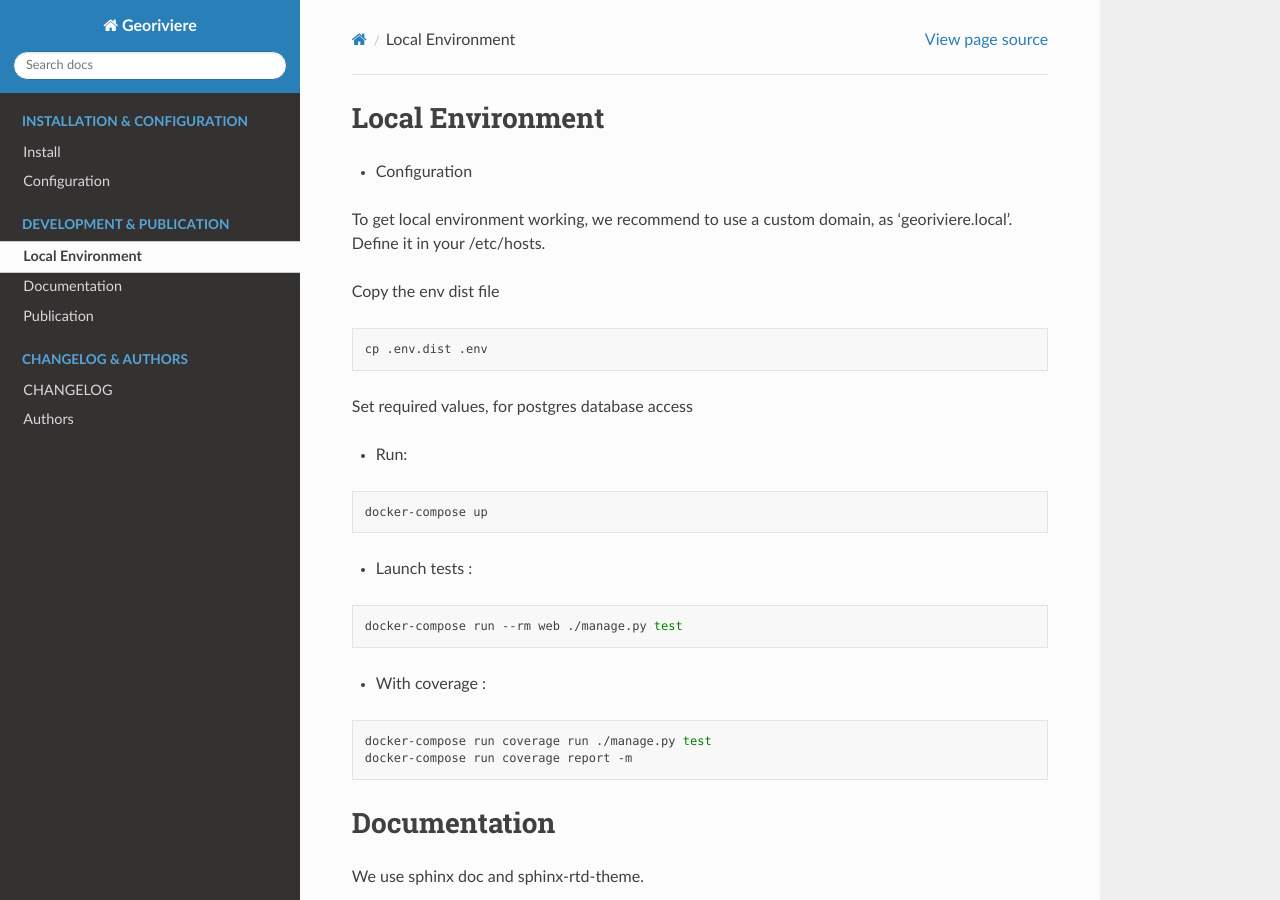
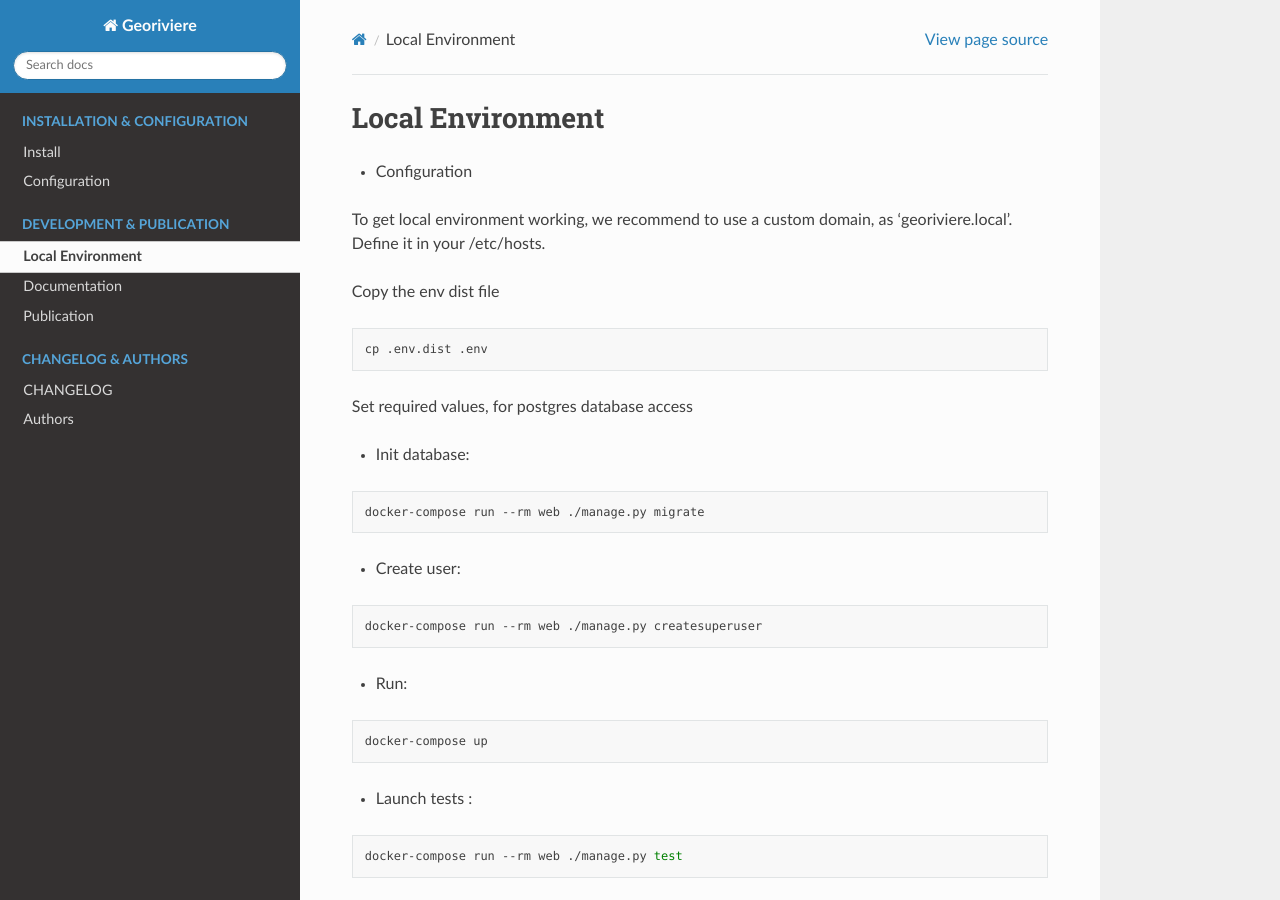
Before and after one commit to Georiviere/Georiviere-admin, a Sphinx documentation site: the page built from docs/development.rst, in a window 1280 px wide and 900 px high. Built offline with Sphinx 7.4.7 and the Read the Docs theme 2.0.0, drawn with Linux system fonts in a browser that asks for light colours; the version number could not be read and is left out.

Commit message:
Add migrations step to documentation

```diff
--- a/docs/development.rst
+++ b/docs/development.rst
@@ -13,6 +13,20 @@ Copy the env dist file
     cp .env.dist .env
 
 Set required values, for postgres database access
+
+
+* Init database:
+
+.. code-block :: bash
+
+    docker-compose run --rm web ./manage.py migrate
+
+
+* Create user:
+
+.. code-block :: bash
+
+    docker-compose run --rm web ./manage.py createsuperuser
 
 
 * Run:
```
